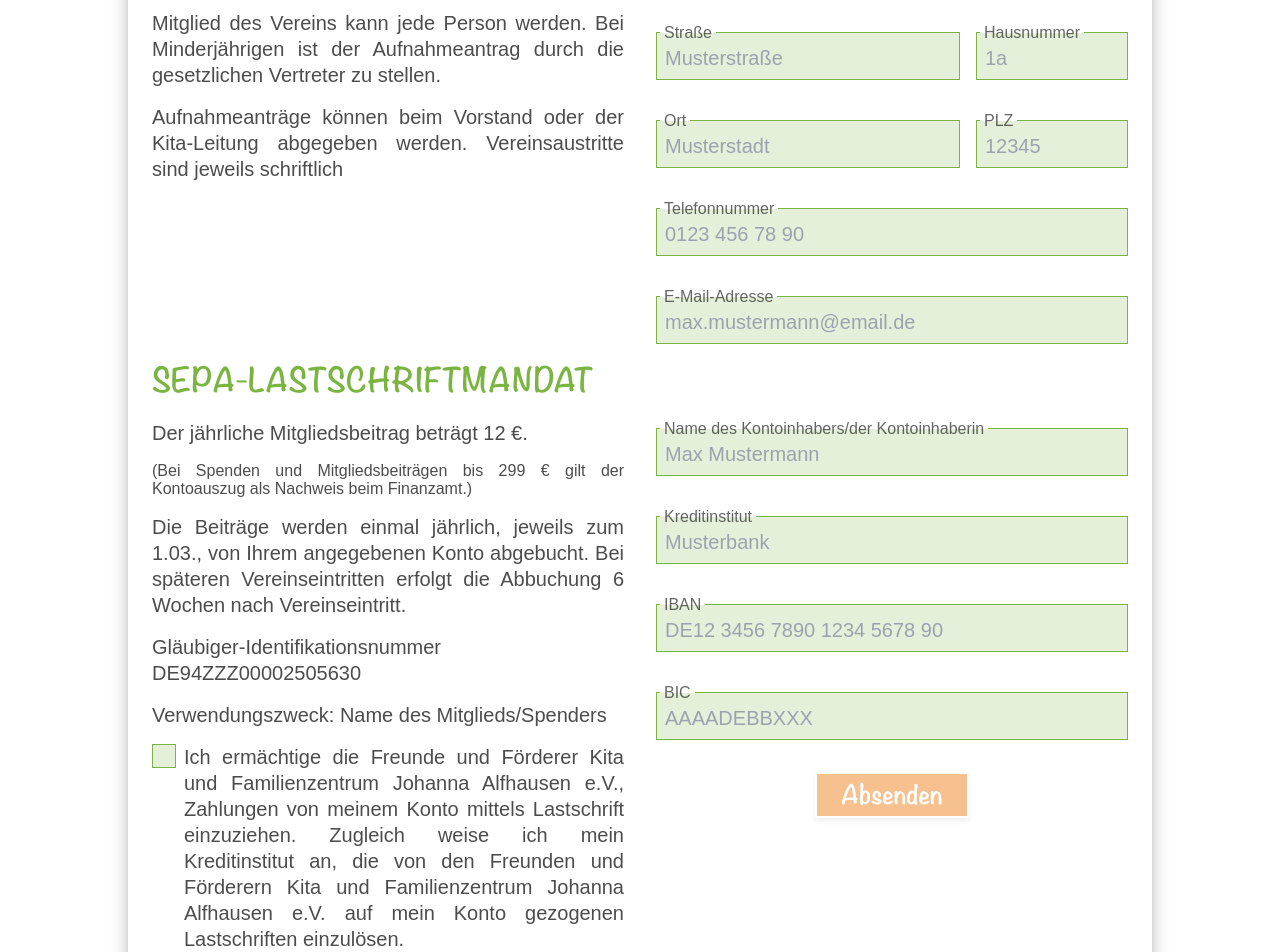
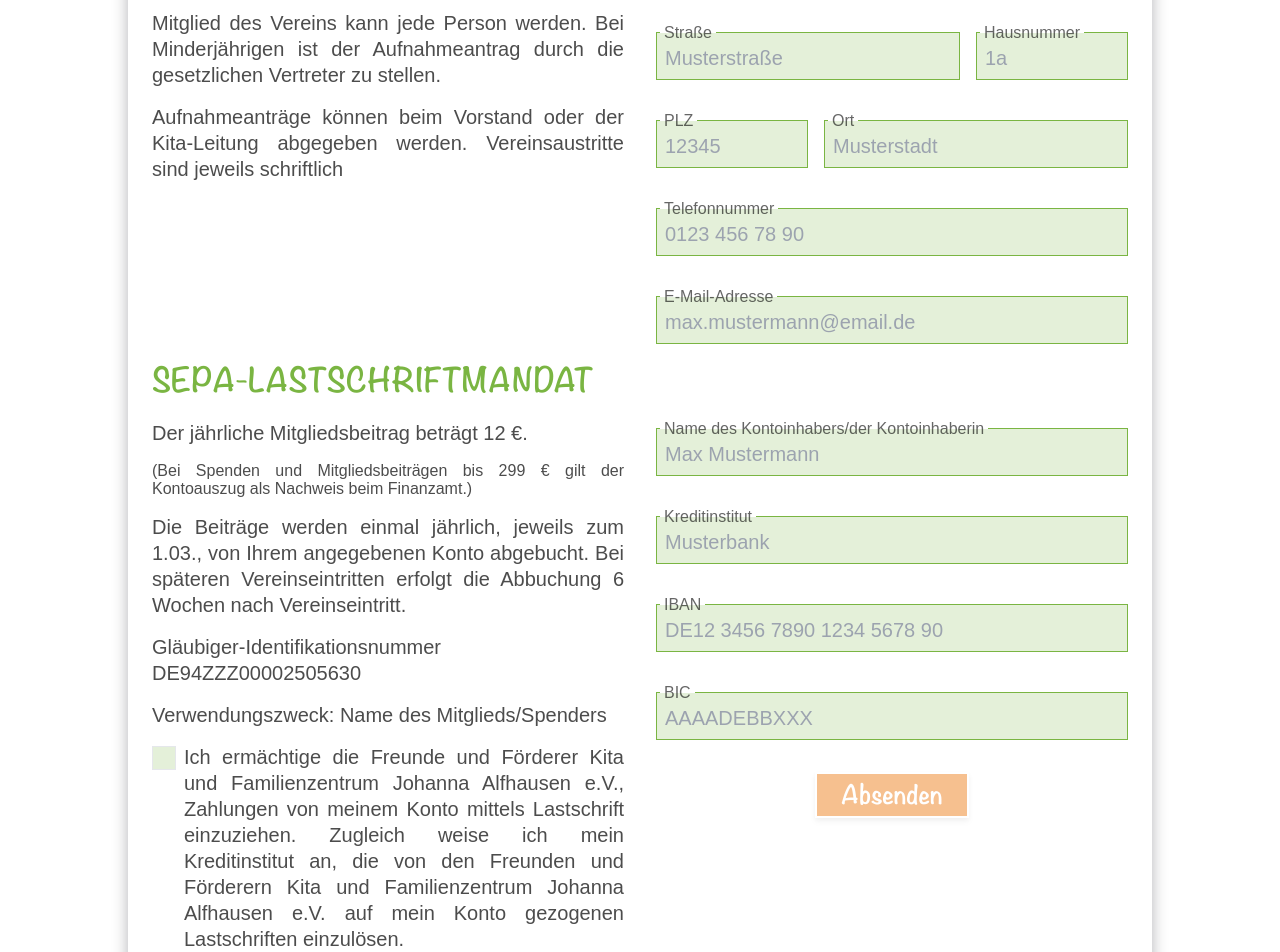
Before and after one commit to tjuretzek/foerderverein-kita-johanna, a Next.js app: page /mitglied-werden in a window 1280 px wide. Shown: the part 460-1412 px from the top of the page. Built offline with nearby package versions, Linux system fonts and the light colour scheme; a web font is replaced by a local one.

Commit message:
fix: checkboxes

```diff
--- a/src/components/Button.tsx
+++ b/src/components/Button.tsx
@@ -19,6 +19,7 @@ export default function Button(props: Props) {
 
   return (
     <a
+      role='button'
       className={classNames(
         'px-6 py-2 text-[30px] font-tally drop-shadow-md hover:drop-shadow-none',
         classes,
--- a/src/components/MemberForm.tsx
+++ b/src/components/MemberForm.tsx
@@ -166,6 +166,7 @@ export default function MemberForm() {
                     <label
                       className={classNames(
                         'text-justify w-full pl-8 cursor-pointer relative',
+                        'before:content[" "] before:w-6 before:h-6 before:border before:border-solid before:block before:bg-green/20 before:z-10 before:cursor-pointer before:absolute before:left-0 before:top-0.5',
                         isSubmitting && !values.datenschutz && 'text-red-600',
                       )}
                       htmlFor='datenschutz'
@@ -176,7 +177,6 @@ export default function MemberForm() {
                         id='datenschutz'
                         className={classNames(
                           'w-0 h-0 absolute left-0 top-0 !outline-none',
-                          'before:content[" "] before:w-6 before:h-6 before:border before:left-0 before:-top-1 before:border-solid before:block before:bg-green/20 before:z-10 before:cursor-pointer',
                           isSubmitting && !values.datenschutz
                             ? 'before:border-red-600'
                             : 'before:border-green',
@@ -287,24 +287,6 @@ export default function MemberForm() {
                       </InputField>
                     </div>
                     <div className='flex w-full gap-4'>
-                      <InputField label='Ort' name='city' className='w-2/3'>
-                        <Field
-                          type='text'
-                          name='city'
-                          placeholder='Musterstadt'
-                          id='city'
-                          className={classNames(
-                            'bg-green/20 w-full px-2 pb-2 pt-3 border-green border z-10 !outline-none',
-                            'focus:border-green',
-                            errors.city && touched.city && 'border-red-600 text-red',
-                          )}
-                        />
-                        <ErrorMessage
-                          name='city'
-                          component='p'
-                          className='absolute text-xs text-red-600 -bottom-1'
-                        />
-                      </InputField>
                       <InputField label='PLZ' name='zip' className='w-1/3'>
                         <Field
                           type='number'
@@ -320,6 +302,24 @@ export default function MemberForm() {
                         />
                         <ErrorMessage
                           name='zip'
+                          component='p'
+                          className='absolute text-xs text-red-600 -bottom-1'
+                        />
+                      </InputField>
+                      <InputField label='Ort' name='city' className='w-2/3'>
+                        <Field
+                          type='text'
+                          name='city'
+                          placeholder='Musterstadt'
+                          id='city'
+                          className={classNames(
+                            'bg-green/20 w-full px-2 pb-2 pt-3 border-green border z-10 !outline-none',
+                            'focus:border-green',
+                            errors.city && touched.city && 'border-red-600 text-red',
+                          )}
+                        />
+                        <ErrorMessage
+                          name='city'
                           component='p'
                           className='absolute text-xs text-red-600 -bottom-1'
                         />
@@ -388,7 +388,8 @@ export default function MemberForm() {
                     <p className='text-justify'>Verwendungszweck: Name des Mitglieds/Spenders</p>
                     <label
                       className={classNames(
-                        'text-justify w-full pl-8 cursor-pointer relative',
+                        'text-justify w-full cursor-pointer relative pl-8',
+                        'before:content[" "] before:w-6 before:h-6 before:border before:border-solid before:block before:bg-green/20 before:z-10 before:cursor-pointer before:absolute before:left-0 before:top-0.5',
                         isSubmitting && !values.optin && 'text-red-600',
                       )}
                       htmlFor='optin'
@@ -398,8 +399,7 @@ export default function MemberForm() {
                         name='optin'
                         id='optin'
                         className={classNames(
-                          'w-0 h-0 absolute left-0 top-0 !outline-none',
-                          'before:content[" "] before:w-6 before:h-6 before:border before:left-0 before:-top-1 before:border-solid before:block before:bg-green/20 before:z-10 before:cursor-pointer',
+                          'w-0 h-0 absolute left-0 top-0 !outline-none ',
                           isSubmitting && !values.optin
                             ? 'before:border-red-600'
                             : 'before:border-green',
```
